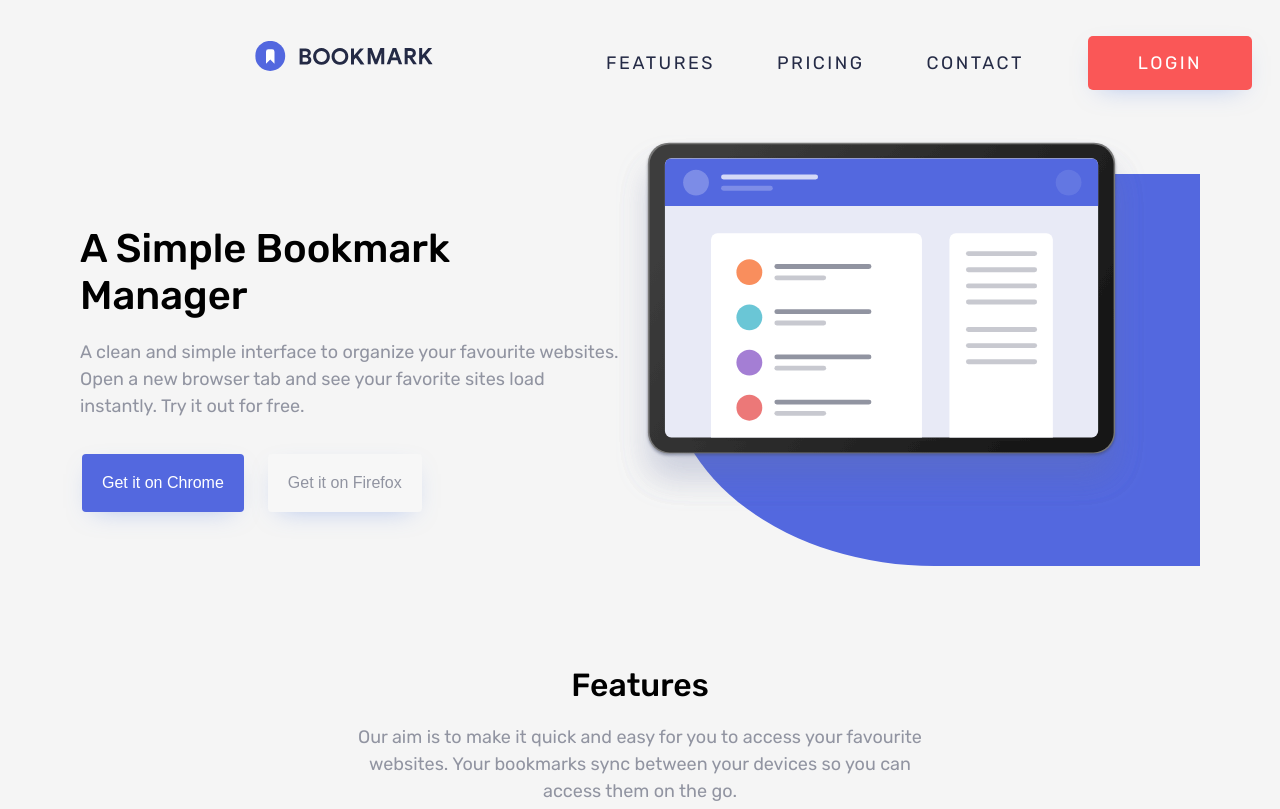
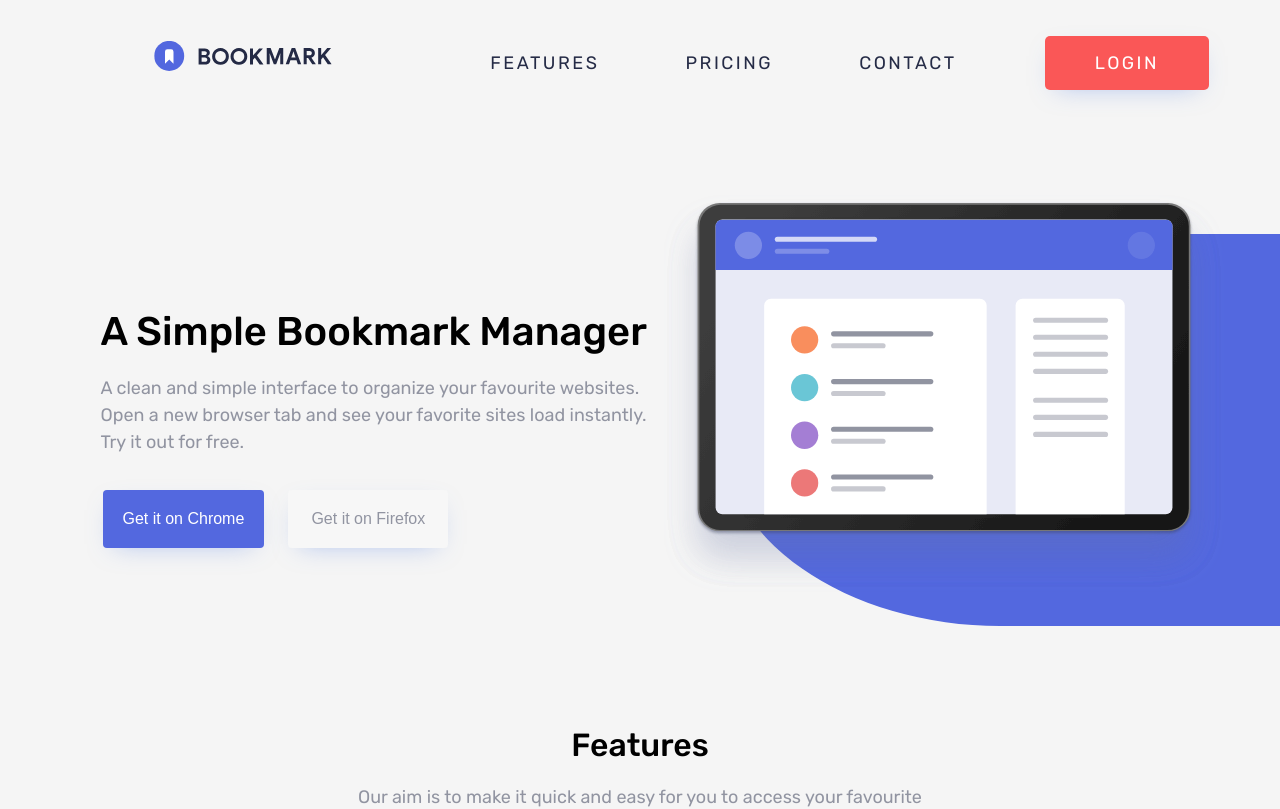
Before and after one commit to AndrzejPec/test-task, a React (Create React App) app: page / in a window 1280 px wide. Shown: the top 809 px of the page. Built offline with nearby package versions, Linux system fonts and the light colour scheme.

Commit message:
nav fixed

```diff
--- a/src/components/Hero/Hero.scss
+++ b/src/components/Hero/Hero.scss
@@ -25,10 +25,12 @@
 
     &__button {
         color: white;
+        min-width: 10rem;
         background-color: $lightBlue;
         -webkit-box-shadow: 0px 8px 26px -12px $lightBlueTransparent;
         -moz-box-shadow: 0px 8px 26px -12px $lightBlueTransparent;
         box-shadow: 0px 8px 26px -12px $lightBlueTransparent;
+        transition: box-shadow 0.5s ease;
 
         &:hover {
             background: none;
--- a/src/components/Illustration/Illustration.scss
+++ b/src/components/Illustration/Illustration.scss
@@ -24,6 +24,7 @@
   &--align-right {
     border-top-left-radius: 50%;
     border-bottom-left-radius: 50%;
+    margin-right: -5rem;
     align-self: flex-end;
     height: 0;
     padding-top: 60%;
--- a/src/components/Nav/Nav.scss
+++ b/src/components/Nav/Nav.scss
@@ -77,18 +77,20 @@
     .nav {
         text-align: initial;
         position: unset;
-        justify-content: space-between;
+        justify-content: space-around;
         align-items: center;
 
         &__container {
             display: flex;
-            justify-content: space-between;
+            justify-content: space-around;
             align-items: baseline;
+            padding-bottom: 10%;
+            height: 0;
         }
 
         &__logo {
-            transform: scale(1.2) translateX(200px);
-            margin-right: 30%;
+            transform: scale(1.2) translateX(5rem);
+            margin-right: 15%;
         }
 
         &__hamburger {
```
